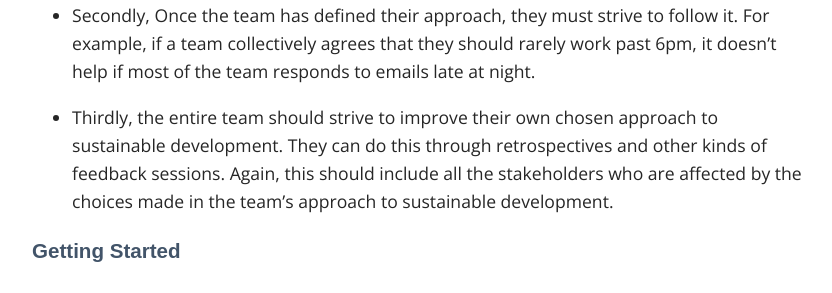
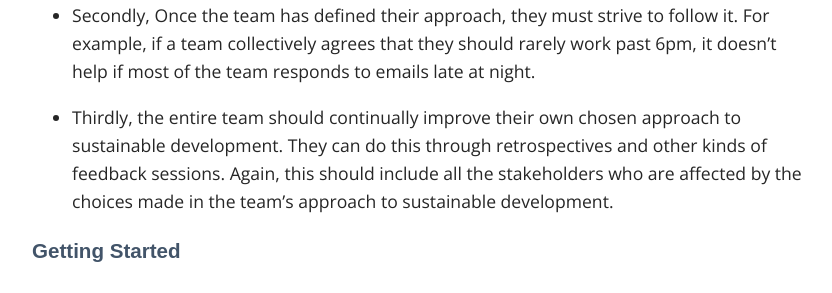
Before and after one commit to brikelly/sustainabledev, a Jekyll site: the page built from index.md, in a window 1280 px wide and 900 px high, scrolled down 868 px. Shown: the part 355-648 px from the top of the window, without its empty margins (223-1055 px from the left). Built offline with Jekyll 4.4.1, drawn with Linux system fonts in a browser that asks for light colours; some web fonts are replaced.

```diff
--- a/index.md
+++ b/index.md
@@ -44,7 +44,7 @@
 it. For example, if a team collectively agrees that they should rarely work past
 6pm, it doesn't help if most of the team responds to emails late at night.
 
-* Thirdly, the entire team should strive to improve their own chosen approach
+* Thirdly, the entire team should continually improve their own chosen approach
 to sustainable development. They can do this through retrospectives and other
 kinds of feedback sessions. Again, this should include all the stakeholders
 who are affected by the choices made in the team's approach to sustainable
```
Also changed, not shown: _pages/04_resources.md (+1 -0 lines).
